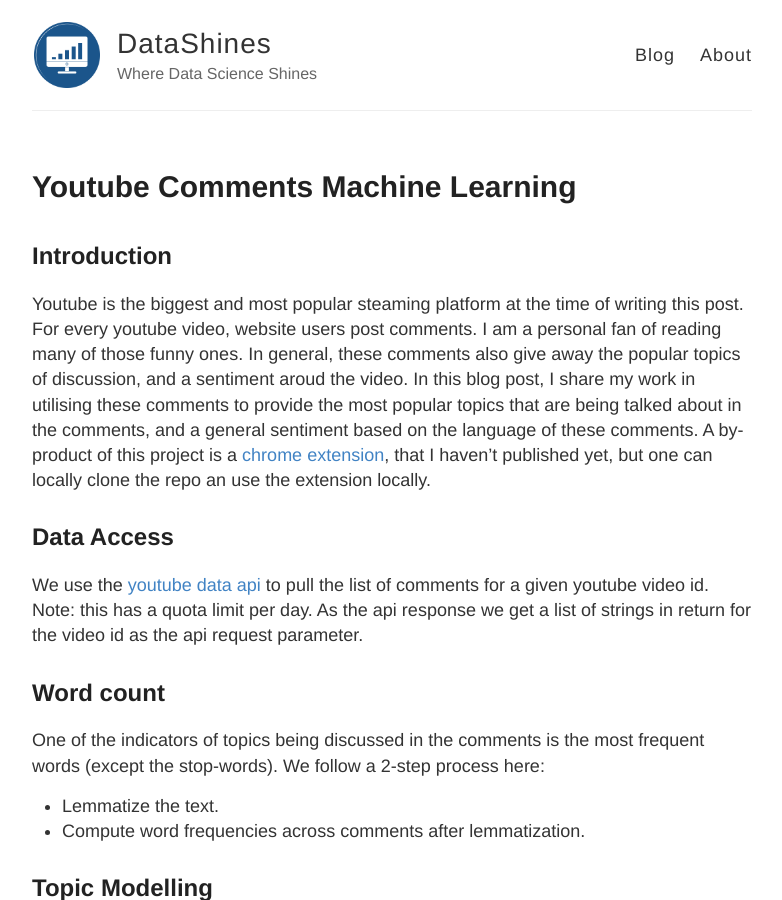
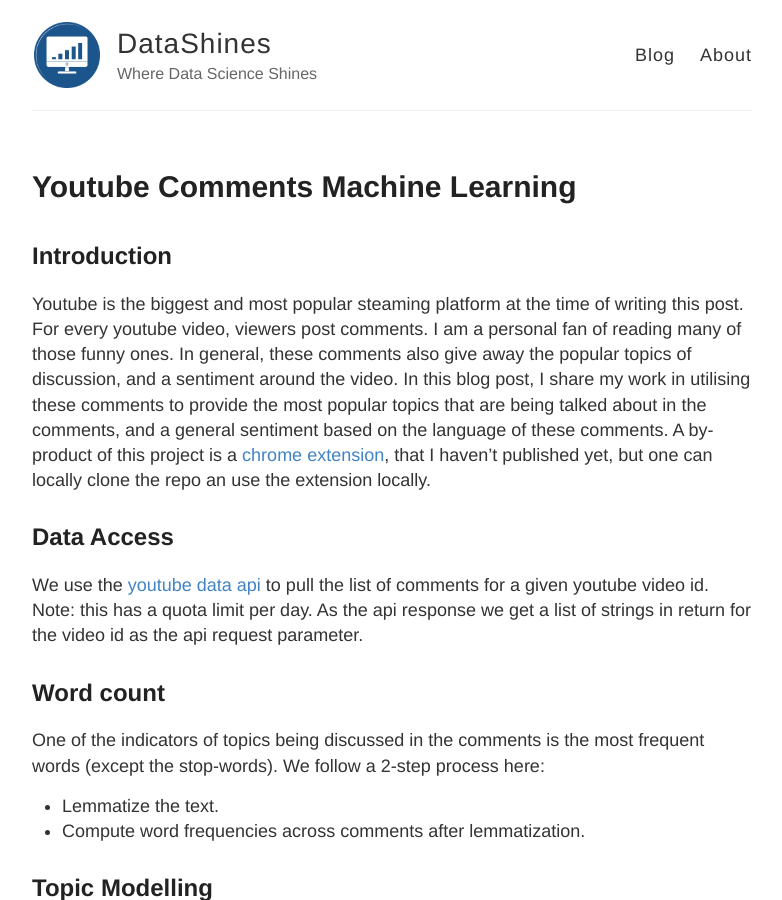
Before and after one commit to datashines/datashines.github.io, a Jekyll site: the page built from _posts/2019-06-30-Youtube-Comments-Machine-Learning.md, in a window 1280 px wide and 900 px high. Shown: the whole window, without its empty margins (248-1030 px from the left). Built offline with Jekyll 4.4.1, drawn with Linux system fonts in a browser that asks for light colours; comment, search, counter and statistics services are not loaded; some of the changed text lies outside the part shown.

Commit message:
new post - ycml 4

```diff
--- a/_posts/2019-06-30-Youtube-Comments-Machine-Learning.md
+++ b/_posts/2019-06-30-Youtube-Comments-Machine-Learning.md
@@ -6,13 +6,12 @@
 ## Introduction
 
 Youtube is the biggest and most popular steaming platform at the time of writing this post. For every
-youtube video, website users post comments. I am a personal fan of reading many of those funny ones.
-In general, these comments also give away the popular topics of discussion, and a sentiment aroud the
+youtube video, viewers post comments. I am a personal fan of reading many of those funny ones.
+In general, these comments also give away the popular topics of discussion, and a sentiment around the
 video. In this blog post, I share my work in utilising these comments to provide the most popular topics
 that are being talked about in the comments, and a general sentiment based on the language of these comments.
 A by-product of this project is a [chrome extension](https://github.com/arj7192/yc-ml-chrome-ext), that I haven't
-published yet, but one can locally
-clone the repo an use the extension locally.
+published yet, but one can locally clone the repo an use the extension locally.
 
 ## Data Access
 
@@ -103,7 +102,7 @@
 
 ----
 
-![]({{ site.baseurl }}/data/2019-06-30-Youtube-Comments-Machine-Learning/res1.jpg)
+![]({{ site.baseurl }}/data/2019-06-30-Youtube-Comments-Machine-Learning/res2.jpg)
 
 ----
 
```
Also changed, not shown: other parts of _posts/2019-06-30-Youtube-Comments-Machine-Learning.md (+1 -1 lines).
